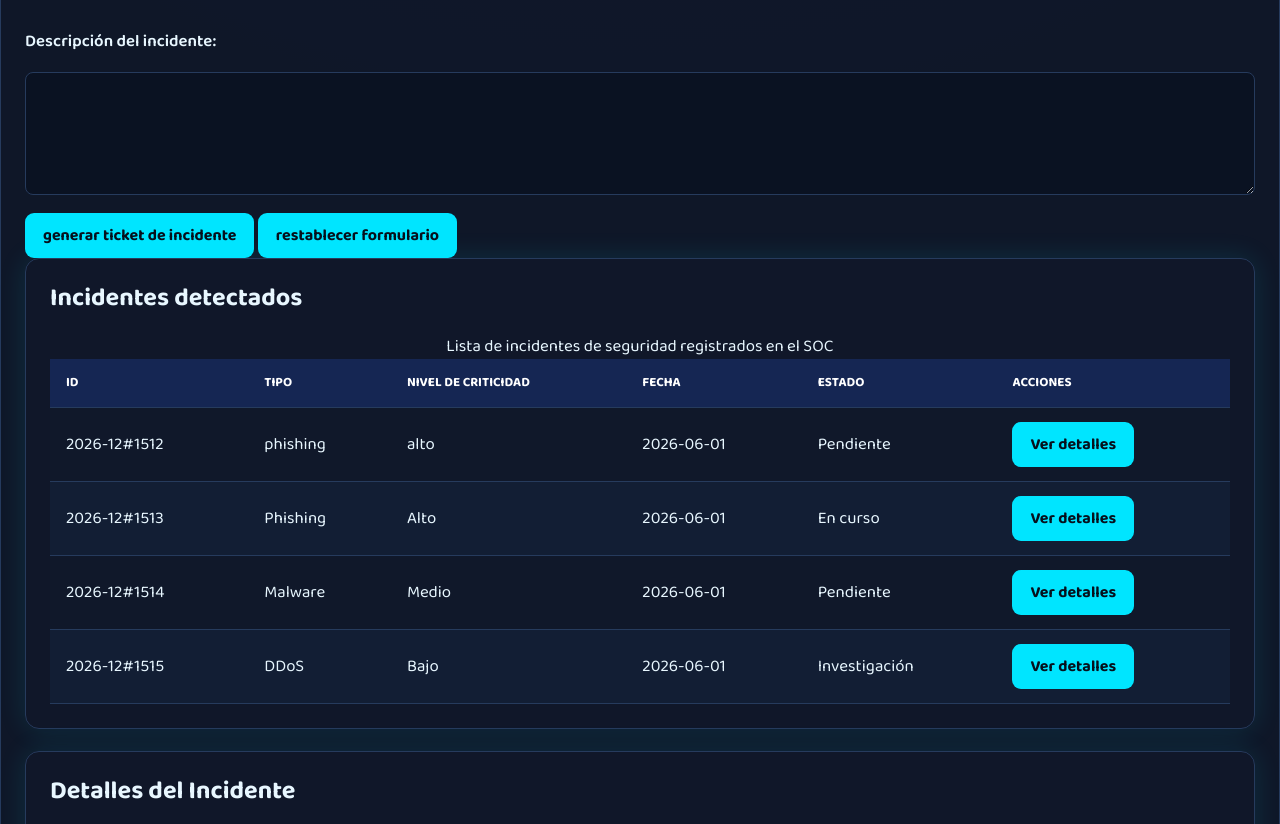
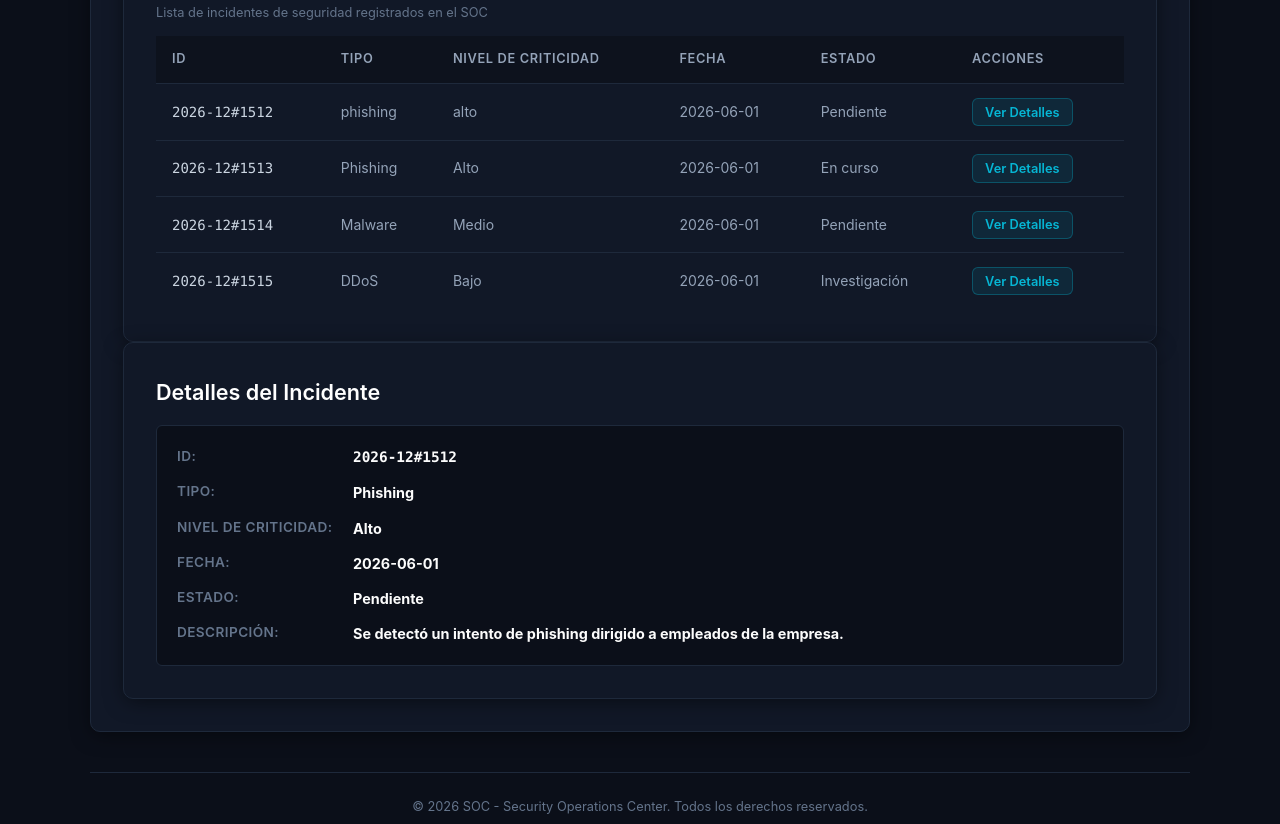
Before and after one commit to Foxy6756/Foxy6756, a plain HTML site: page index.html in a window 1280 px wide. Shown: the part 973-1797 px from the top of the page. Drawn offline with Linux system fonts and the light colour scheme.

Commit message:
actulizar index.htmly css

```diff
--- a/style.css
+++ b/style.css
@@ -1,121 +1,355 @@
-/* Tema oscuro neón, tipografía Baloo y distribución centrada */
-@import url('https://fonts.googleapis.com/css2?family=Baloo+2:wght@400;500;600;700;800&display=swap');
+:root {
+  --bg-main: #0b0f19;
+  --bg-surface: #111827;
+  --bg-surface-hover: #1f2937;
+  --border-color: #1e293b;
+  --border-focus: #3b82f6;
 
-:root {
-	--primary: #00e5ff;
-	--primary-dark: #00a8cc;
-	--accent: #ff2bd6;
-	--ink: #e8f7ff;
-	--muted: #91a8bc;
-	--surface: #10182a;
-	--background: #060914;
-	--border: #263b5d;
-	--success: #39ff88;
-	--shadow: 0 0 28px rgba(0, 229, 255, .12);
+  --text-primary: #f8fafc;
+  --text-secondary: #94a3b8;
+  --text-muted: #64748b;
+
+  --accent-blue: #2563eb;
+  --accent-blue-hover: #1d4ed8;
+  --accent-cyan: #06b6d4;
+
+  --status-high-bg: rgba(239, 68, 68, 0.15);
+  --status-high-text: #f87171;
+  --status-med-bg: rgba(245, 158, 11, 0.15);
+  --status-med-text: #fbbf24;
+  --status-low-bg: rgba(16, 185, 129, 0.15);
+  --status-low-text: #34d399;
+
+  --radius-sm: 6px;
+  --radius-md: 10px;
+  --shadow-card: 0 4px 20px -2px rgba(0, 0, 0, 0.5);
+  --font-family: -apple-system, BlinkMacSystemFont, "Segoe UI", Roboto, Oxygen, Ubuntu, sans-serif;
+  --font-mono: ui-monospace, SFMono-Regular, Menlo, Monaco, Consolas, monospace;
 }
 
-* { box-sizing: border-box; }
-html { min-height: 100%; scroll-behavior: smooth; }
-body {
-	min-height: 100vh;
-	margin: 0;
-	color: var(--ink);
-	background: radial-gradient(circle at top, #132244 0, var(--background) 52%);
-	font-family: 'Baloo 2', 'Segoe UI', sans-serif;
-	font-size: 1.05rem;
-	line-height: 1.5;
+/* Reset básico */
+*, *::before, *::after {
+  box-sizing: border-box;
+  margin: 0;
+  padding: 0;
 }
 
-a { color: var(--primary); text-decoration: none; }
-a:hover { color: #8df5ff; }
-
-.layout, .page-layout, .container {
-	width: min(1180px, calc(100% - 40px));
-	margin-inline: auto;
-}
-.layout, .page-layout {
-	display: grid;
-	grid-template-columns: minmax(0, 1fr) 300px;
-	gap: 28px;
-	align-items: start;
-	padding: 32px 0;
-}
-main, .main-content, .content { min-width: 0; }
-header {
-	padding: 34px 20px;
-	color: #fff;
-	text-align: center;
-	background: linear-gradient(135deg, #0b1230, #111c40 55%, #40145c);
-	border-bottom: 1px solid var(--border);
-	box-shadow: 0 0 30px rgba(0, 229, 255, .15);
-}
-header h1, header h2, h1, h2, h3 { line-height: 1.2; }
-header h1, header h2, h2 { margin-top: 0; }
-
-section, .card, .table-card, .ad, .advertisement, .offer, .sidebar-card {
-	padding: 24px;
-	margin: 0 auto 22px;
-	background: rgba(16, 24, 42, .94);
-	border: 1px solid var(--border);
-	border-radius: 14px;
-	box-shadow: var(--shadow);
+body {
+  background-color: var(--bg-main);
+  color: var(--text-primary);
+  font-family: var(--font-family);
+  line-height: 1.6;
+  padding: 2rem 1rem;
 }
 
-/* Registro de nuevos incidentes */
-form, .incident-form, .new-incident { display: grid; gap: 18px; }
-form h2, .incident-form h2, .new-incident h2 { margin-bottom: 2px; color: var(--primary); }
-form p, .incident-form p, .new-incident p { margin: 0; color: var(--muted); }
-form fieldset, .incident-form fieldset, .new-incident fieldset {
-	display: grid;
-	grid-template-columns: repeat(2, minmax(0, 1fr));
-	gap: 16px;
-	margin: 0;
-	padding: 18px;
-	border: 1px solid var(--border);
-	border-radius: 10px;
+/* Header */
+header {
+  max-width: 1100px;
+  margin: 0 auto 2.5rem;
+  padding: 2rem;
+  background: var(--bg-surface);
+  border: 1px solid var(--border-color);
+  border-radius: var(--radius-md);
+  box-shadow: var(--shadow-card);
 }
-form legend, .incident-form legend, .new-incident legend {
-	padding: 0 8px;
-	color: var(--accent);
-	font-weight: 700;
+
+header h1 {
+  font-size: 1.85rem;
+  font-weight: 700;
+  color: #fff;
+  letter-spacing: -0.02em;
+  margin-bottom: 0.5rem;
 }
-form label, .incident-form label, .new-incident label { display: grid; gap: 5px; color: var(--ink); font-weight: 600; }
-form .full-width, .incident-form .full-width, .new-incident .full-width { grid-column: 1 / -1; }
-input, select, textarea {
-	width: 100%;
-	padding: 10px 12px;
-	color: var(--ink);
-	background: #0a1222;
-	border: 1px solid var(--border);
-	border-radius: 8px;
-	font: inherit;
+
+header p {
+  color: var(--text-secondary);
+  font-size: 0.95rem;
+  margin-bottom: 1.5rem;
+  max-width: 750px;
 }
-textarea { min-height: 120px; resize: vertical; }
-input:focus, select:focus, textarea:focus { outline: 2px solid var(--primary); border-color: var(--primary); }
 
-.table-wrapper, .table-responsive { width: 100%; overflow-x: auto; border: 1px solid var(--border); border-radius: 12px; }
-table { width: 100%; min-width: 620px; border-collapse: collapse; background: var(--surface); text-align: left; }
-thead { color: #fff; background: #152653; }
-th, td { padding: 14px 16px; border-bottom: 1px solid var(--border); }
-th { font-size: .82rem; text-transform: uppercase; }
-tbody tr:nth-child(even) { background: rgba(24, 42, 72, .35); }
-tbody tr:hover { background: rgba(0, 229, 255, .1); }
-.price, .total { color: var(--primary); font-weight: 700; }
-.badge, .status { display: inline-block; padding: 4px 10px; color: #071a12; background: var(--success); border-radius: 999px; font-size: .8rem; font-weight: 700; }
-aside, .sidebar, .right-sidebar { position: sticky; top: 20px; }
-.ad { min-height: 180px; display: grid; place-items: center; color: var(--primary); text-align: center; background: linear-gradient(145deg, #21143d, #102e4b); }
-.offer { border-top: 4px solid var(--accent); }
-.offer strong { color: var(--accent); font-size: 1.3rem; }
-button, .btn { display: inline-block; padding: 10px 18px; color: #06101c; background: var(--primary); border: 0; border-radius: 9px; cursor: pointer; font: 700 1rem 'Baloo 2', sans-serif; }
-button:hover, .btn:hover { background: #8df5ff; transform: translateY(-1px); box-shadow: 0 0 18px rgba(0, 229, 255, .4); }
+/* Navegación */
+nav ul {
+  list-style: none;
+  display: flex;
+  flex-wrap: wrap;
+  gap: 0.75rem;
+  border-top: 1px solid var(--border-color);
+  padding-top: 1.25rem;
+}
 
-@media (max-width: 800px) {
-	.layout, .page-layout { grid-template-columns: 1fr; }
-	aside, .sidebar, .right-sidebar { position: static; }
+nav a {
+  text-decoration: none;
+  color: var(--text-secondary);
+  font-size: 0.875rem;
+  font-weight: 500;
+  padding: 0.45rem 0.9rem;
+  border-radius: var(--radius-sm);
+  background-color: var(--bg-main);
+  border: 1px solid var(--border-color);
+  transition: all 0.2s ease;
 }
-@media (max-width: 520px) {
-	.layout, .page-layout, .container { width: calc(100% - 20px); }
-	section, .card, .table-card, .ad, .advertisement, .offer, .sidebar-card { padding: 16px; }
-	form fieldset, .incident-form fieldset, .new-incident fieldset { grid-template-columns: 1fr; }
-	form .full-width, .incident-form .full-width, .new-incident .full-width { grid-column: auto; }
+
+nav a:hover {
+  color: #fff;
+  border-color: var(--border-focus);
+  background-color: var(--bg-surface-hover);
 }
+
+/* Contenedor principal */
+main {
+  max-width: 1100px;
+  margin: 0 auto;
+  display: flex;
+  flex-direction: column;
+  gap: 2.5rem;
+}
+
+/* Secciones generales */
+section {
+  background: var(--bg-surface);
+  border: 1px solid var(--border-color);
+  border-radius: var(--radius-md);
+  padding: 2rem;
+  box-shadow: var(--shadow-card);
+}
+
+h2 {
+  font-size: 1.35rem;
+  font-weight: 600;
+  margin-bottom: 0.4rem;
+  color: #fff;
+  display: flex;
+  align-items: center;
+  gap: 0.5rem;
+}
+
+.section-description {
+  color: var(--text-secondary);
+  font-size: 0.9rem;
+  margin-bottom: 1.75rem;
+}
+
+/* Formulario */
+.incident-form {
+  display: grid;
+  grid-template-columns: repeat(2, 1fr);
+  gap: 1.25rem 1.5rem;
+}
+
+.incident-form label {
+  font-size: 0.85rem;
+  font-weight: 600;
+  color: var(--text-secondary);
+  display: block;
+  margin-bottom: 0.35rem;
+  text-transform: uppercase;
+  letter-spacing: 0.04em;
+}
+
+.incident-form br {
+  display: none;
+}
+
+.incident-form input,
+.incident-form select,
+.incident-form textarea {
+  width: 100%;
+  background-color: var(--bg-main);
+  border: 1px solid var(--border-color);
+  color: var(--text-primary);
+  padding: 0.65rem 0.85rem;
+  border-radius: var(--radius-sm);
+  font-family: inherit;
+  font-size: 0.9rem;
+  outline: none;
+  transition: border-color 0.2s;
+}
+
+.incident-form input:focus,
+.incident-form select:focus,
+.incident-form textarea:focus {
+  border-color: var(--border-focus);
+}
+
+/* Controles que ocupan ancho completo */
+.incident-form label[for="descripcion"],
+.incident-form textarea,
+.incident-form .form-actions {
+  grid-column: span 2;
+}
+
+.incident-form textarea {
+  resize: vertical;
+  min-height: 90px;
+}
+
+/* Botones */
+.btn {
+  display: inline-flex;
+  align-items: center;
+  justify-content: center;
+  font-family: inherit;
+  font-size: 0.875rem;
+  font-weight: 600;
+  padding: 0.65rem 1.25rem;
+  border-radius: var(--radius-sm);
+  border: 1px solid transparent;
+  cursor: pointer;
+  transition: all 0.2s ease;
+  text-transform: capitalize;
+}
+
+.btn-primary {
+  background-color: var(--accent-blue);
+  color: #fff;
+}
+
+.btn-primary:hover {
+  background-color: var(--accent-blue-hover);
+}
+
+.btn-secondary {
+  background-color: transparent;
+  border-color: var(--border-color);
+  color: var(--text-secondary);
+}
+
+.btn-secondary:hover {
+  background-color: var(--bg-surface-hover);
+  color: #fff;
+}
+
+.btn-sm {
+  padding: 0.35rem 0.75rem;
+  font-size: 0.8rem;
+}
+
+.btn-info {
+  background-color: rgba(6, 182, 212, 0.1);
+  border-color: rgba(6, 182, 212, 0.3);
+  color: var(--accent-cyan);
+}
+
+.btn-info:hover {
+  background-color: rgba(6, 182, 212, 0.2);
+}
+
+.form-actions {
+  display: flex;
+  gap: 1rem;
+  margin-top: 0.5rem;
+}
+
+/* Tabla de Incidentes */
+.incident-list {
+  width: 100%;
+  border-collapse: collapse;
+  margin-top: 1rem;
+  font-size: 0.875rem;
+}
+
+.incident-list caption {
+  text-align: left;
+  color: var(--text-muted);
+  font-size: 0.8rem;
+  margin-bottom: 0.75rem;
+}
+
+.incident-list th {
+  background-color: rgba(0, 0, 0, 0.25);
+  color: var(--text-secondary);
+  font-weight: 600;
+  text-align: left;
+  padding: 0.85rem 1rem;
+  border-bottom: 1px solid var(--border-color);
+  font-size: 0.8rem;
+  text-transform: uppercase;
+  letter-spacing: 0.05em;
+}
+
+.incident-list td {
+  padding: 0.85rem 1rem;
+  border-bottom: 1px solid var(--border-color);
+  color: var(--text-secondary);
+  vertical-align: middle;
+}
+
+.incident-list tr:last-child td {
+  border-bottom: none;
+}
+
+.incident-list tbody tr:hover {
+  background-color: rgba(255, 255, 255, 0.02);
+}
+
+/* Resaltado del ID como código */
+.incident-list td:first-child,
+.incident-details dd:first-of-type {
+  font-family: var(--font-mono);
+  color: #cbd5e1;
+}
+
+/* Detalles del incidente (Definition List) */
+.incident-details {
+  display: grid;
+  grid-template-columns: 160px 1fr;
+  gap: 0.75rem 1rem;
+  margin-top: 1rem;
+  background-color: var(--bg-main);
+  padding: 1.25rem;
+  border-radius: var(--radius-sm);
+  border: 1px solid var(--border-color);
+}
+
+.incident-details dt {
+  font-size: 0.85rem;
+  color: var(--text-muted);
+  font-weight: 600;
+  text-transform: uppercase;
+  letter-spacing: 0.03em;
+}
+
+.incident-details dd {
+  font-size: 0.9rem;
+  color: var(--text-primary);
+  margin-left: 0;
+}
+
+/* Footer */
+footer {
+  max-width: 1100px;
+  margin: 2.5rem auto 0;
+  text-align: center;
+  color: var(--text-muted);
+  font-size: 0.8rem;
+  border-top: 1px solid var(--border-color);
+  padding-top: 1.5rem;
+}
+
+/* Responsive */
+@media (max-width: 768px) {
+  .incident-form {
+    grid-template-columns: 1fr;
+  }
+
+  .incident-form label[for="descripcion"],
+  .incident-form textarea,
+  .incident-form .form-actions {
+    grid-column: span 1;
+  }
+
+  .incident-details {
+    grid-template-columns: 1fr;
+    gap: 0.25rem;
+  }
+
+  .incident-details dt {
+    margin-top: 0.75rem;
+  }
+
+  /* Scroll horizontal para la tabla en móviles */
+  section#incidentes {
+    overflow-x: auto;
+  }
+}
```
